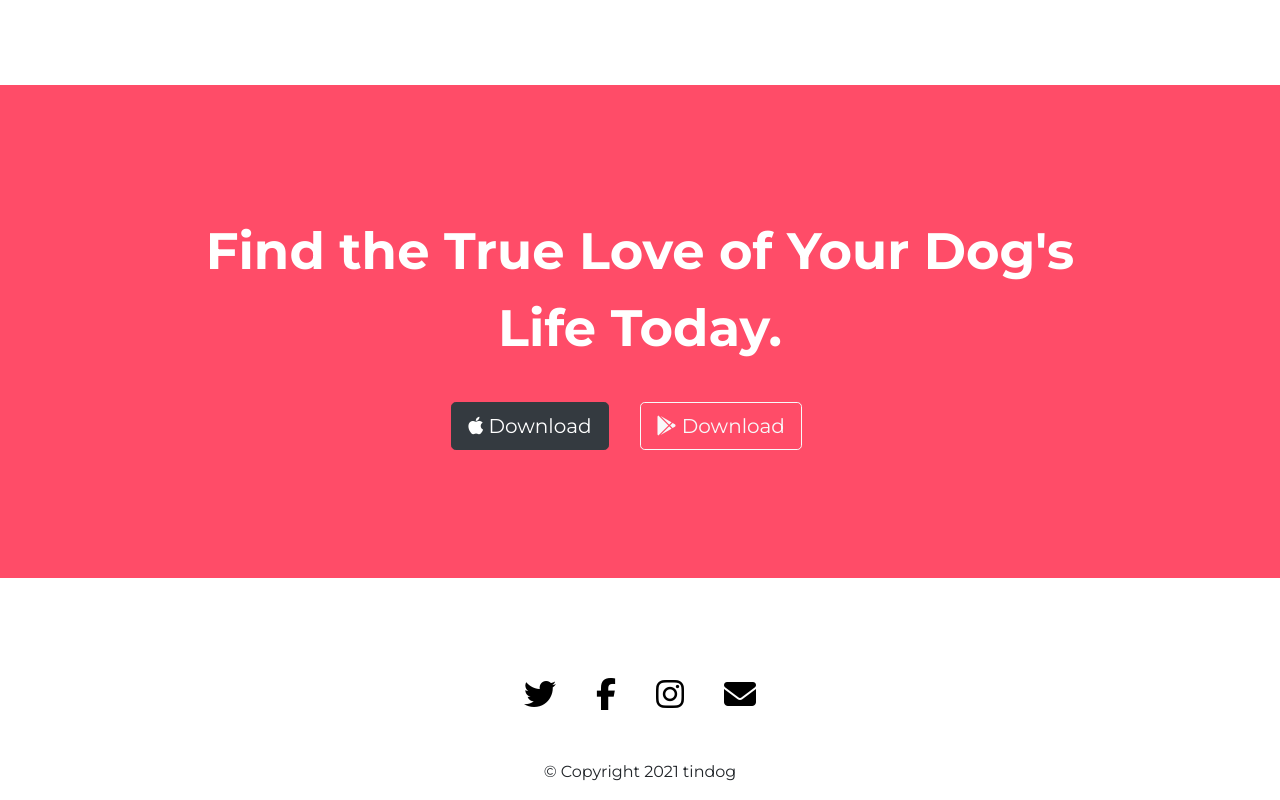
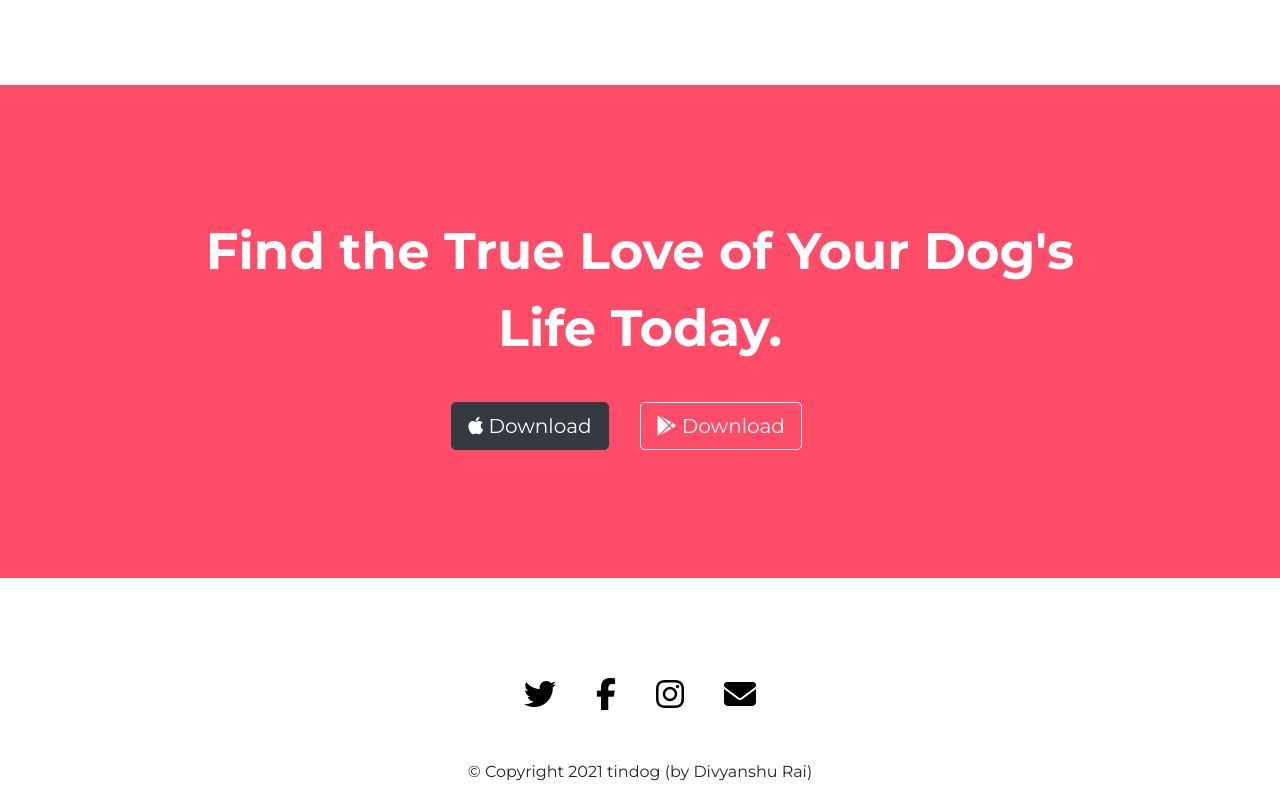
Before and after one commit to divyanshurai6112/tindog, a plain HTML site: page index.html in a window 1280 px wide. Shown: the part 2581-3381 px from the top of the page. Drawn offline with nearby package versions, Linux system fonts and the light colour scheme.

Commit message:
Update index.html

```diff
--- a/index.html
+++ b/index.html
@@ -209,7 +209,7 @@
   <footer id="footer">
     <a class="footer-links" href="https://twitter.com/"><i class="fab fa-twitter fa-2x footer-img"></i></a><a class="footer-links" href="https://facebook.com/"><i class="fab fa-facebook-f fa-2x footer-img"></i></a><a class="footer-links"
       href="https://instagram.com/"><i class="fab fa-instagram fa-2x footer-img"></i></a><a class="footer-links" href="mailto:robberdicoaster@gmail.com"><i class="fas fa-envelope fa-2x footer-img"></i></a>
-    <p class="copyright-txt">© Copyright 2021 tindog</p>
+    <p class="copyright-txt">© Copyright 2021 tindog (by Divyanshu Rai)</p>
 
   </footer>
 
```
